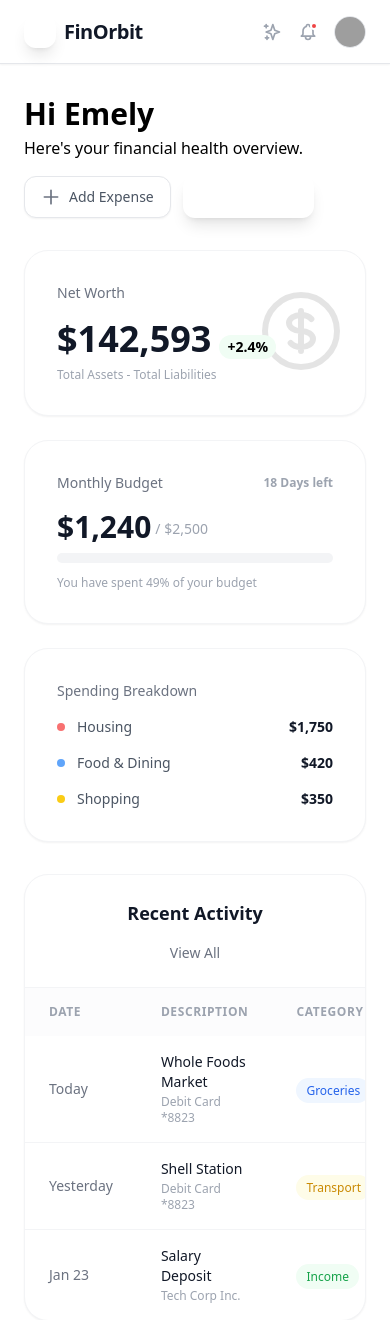
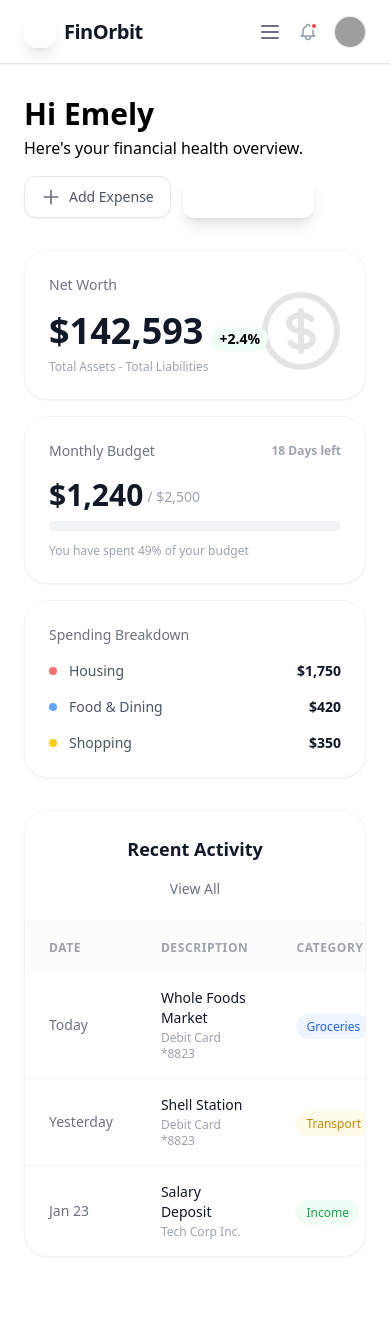
Before and after one commit to JeremyJS20/PersonalFinanceManagement, a Django app: page / in a window 390 px wide. Shown: the top 1320 px of the page. After the commit the page ends 1239 px from the top, so only its background shows below. Run offline with Django 5.2, Linux system fonts and the light colour scheme; some libraries are stand-ins or nearby versions; grey boxes are pictures that could not be loaded.

Commit message:
feat: responsive design

```diff
--- a/core/templates/core/dashboard.html
+++ b/core/templates/core/dashboard.html
@@ -30,10 +30,10 @@
     </div>
 
     <!-- PFM Overview Grid -->
-    <div class="grid grid-cols-1 md:grid-cols-3 gap-6">
+    <div class="grid grid-cols-1 md:grid-cols-3 gap-4 md:gap-6">
         <!-- Card 1: Net Worth -->
         <div
-            class="bg-white rounded-3xl p-8 shadow-sm border border-gray-100 hover:shadow-md transition-shadow relative overflow-hidden group">
+            class="bg-white rounded-3xl p-6 md:p-8 shadow-sm border border-gray-100 hover:shadow-md transition-shadow relative overflow-hidden group">
             <div class="relative z-10">
                 <h3 class="text-sm font-medium text-gray-500">Net Worth</h3>
                 <div class="mt-4 flex items-baseline gap-2">
@@ -52,7 +52,7 @@
         </div>
 
         <!-- Card 2: Monthly Budget -->
-        <div class="bg-white rounded-3xl p-8 shadow-sm border border-gray-100 hover:shadow-md transition-shadow">
+        <div class="bg-white rounded-3xl p-6 md:p-8 shadow-sm border border-gray-100 hover:shadow-md transition-shadow">
             <div class="flex justify-between items-center mb-4">
                 <h3 class="text-sm font-medium text-gray-500">Monthly Budget</h3>
                 <span class="text-xs font-bold text-gray-400">18 Days left</span>
@@ -68,7 +68,7 @@
         </div>
 
         <!-- Card 3: Top Spend -->
-        <div class="bg-white rounded-3xl p-8 shadow-sm border border-gray-100 hover:shadow-md transition-shadow">
+        <div class="bg-white rounded-3xl p-6 md:p-8 shadow-sm border border-gray-100 hover:shadow-md transition-shadow">
             <h3 class="text-sm font-medium text-gray-500">Spending Breakdown</h3>
             <div class="mt-4 space-y-4">
                 <!-- Item -->
--- a/core/templates/core/login.html
+++ b/core/templates/core/login.html
@@ -22,7 +22,7 @@
     <div class="absolute top-0 right-0 -mr-20 -mt-20 w-96 h-96 bg-pfm-primary/10 rounded-full blur-3xl"></div>
     <div class="absolute bottom-0 left-0 -ml-20 -mb-20 w-80 h-80 bg-blue-500/10 rounded-full blur-3xl"></div>
 
-    <div class="w-full max-w-md bg-white rounded-2xl shadow-xl p-10 relative z-10 border border-gray-100">
+    <div class="w-full max-w-md bg-white rounded-2xl shadow-xl p-6 md:p-10 relative z-10 border border-gray-100">
         <div class="text-center mb-10">
             <h1 class="text-3xl font-bold text-gray-900 mb-2">Welcome Back</h1>
             <p class="text-gray-500">Sign in to manage your budget</p>
--- a/templates/base.html
+++ b/templates/base.html
@@ -32,7 +32,7 @@
                 <span class="text-xl font-bold tracking-tight text-gray-900">FinOrbit</span>
             </a>
 
-            <!-- Nav Links -->
+            <!-- Nav Links (Desktop) -->
             <div class="hidden md:flex items-center gap-6 text-sm font-medium text-gray-500">
                 <a href="#" class="text-gray-900 hover:text-black">Dashboard</a>
                 <a href="#" class="hover:text-gray-900">Transactions</a>
@@ -45,8 +45,16 @@
         </div>
 
         <div class="flex items-center gap-4">
-            <!-- Icons -->
-            <button class="text-gray-400 hover:text-gray-600">
+            <!-- Mobile Menu Button -->
+            <button id="mobile-menu-btn" class="md:hidden text-gray-500 hover:text-gray-900 focus:outline-none">
+                <svg xmlns="http://www.w3.org/2000/svg" class="h-6 w-6" fill="none" viewBox="0 0 24 24"
+                    stroke="currentColor">
+                    <path stroke-linecap="round" stroke-linejoin="round" stroke-width="2" d="M4 6h16M4 12h16M4 18h16" />
+                </svg>
+            </button>
+
+            <!-- Icons (Hidden on very small screens if needed, but keeping for now) -->
+            <button class="hidden sm:block text-gray-400 hover:text-gray-600">
                 <svg xmlns="http://www.w3.org/2000/svg" class="h-5 w-5" fill="none" viewBox="0 0 24 24"
                     stroke="currentColor">
                     <path stroke-linecap="round" stroke-linejoin="round" stroke-width="2"
@@ -69,6 +77,27 @@
             </div>
         </div>
     </nav>
+
+    <!-- Mobile Menu (Hidden by default) -->
+    <div id="mobile-menu"
+        class="hidden md:hidden bg-white border-b border-gray-200 px-6 py-4 space-y-3 shadow-md absolute w-full z-40">
+        <a href="#" class="block text-gray-900 font-medium">Dashboard</a>
+        <a href="#" class="block text-gray-500 hover:text-gray-900">Transactions</a>
+        <a href="#" class="block text-gray-500 hover:text-gray-900">Budget</a>
+        <a href="#" class="block text-gray-500 hover:text-gray-900">Goals</a>
+        <a href="#" class="block text-gray-500 hover:text-gray-900">Investments</a>
+        <a href="#" class="block text-gray-500 hover:text-gray-900">Reports</a>
+        <a href="#" class="block text-gray-500 hover:text-gray-900">Settings</a>
+    </div>
+
+    <script>
+        const btn = document.getElementById('mobile-menu-btn');
+        const menu = document.getElementById('mobile-menu');
+
+        btn.addEventListener('click', () => {
+            menu.classList.toggle('hidden');
+        });
+    </script>
     {% endblock %}
 
     <main class="max-w-7xl mx-auto px-6 py-8">
```
